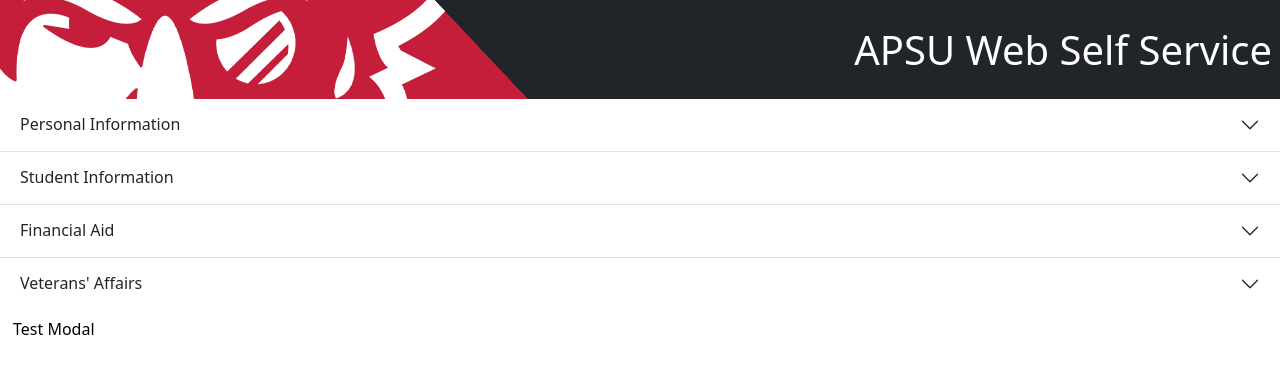
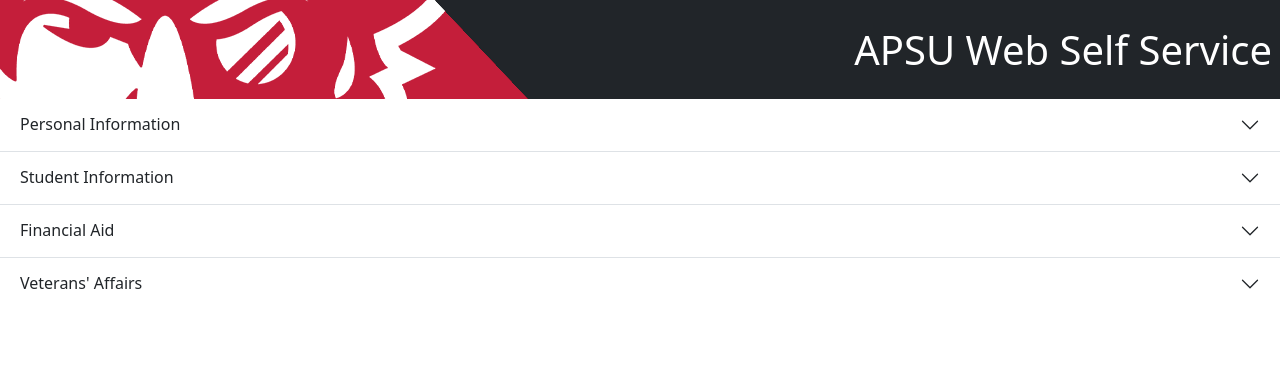
Before and after one commit to kboy101222/Learning-Gatsby, a Gatsby site: page / in a window 1280 px wide. Built offline with nearby package versions, Linux system fonts and the light colour scheme; Gatsby itself is replaced by a stand-in of ours.

Commit message:
fixed an error in the homepage

```diff
--- a/src/pages/index.js
+++ b/src/pages/index.js
@@ -13,8 +13,6 @@
     <>
         <Layout />
         <SectionAccordion />
-        <NotifPopup btn_title="Test Modal"></NotifPopup>
-        {/* <LogoutAlert /> */}
     </>
 );
 
```
